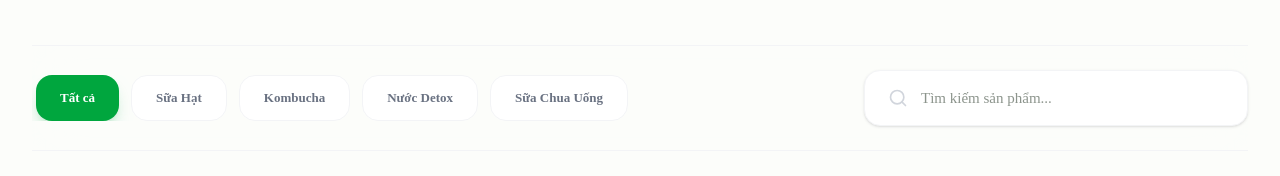
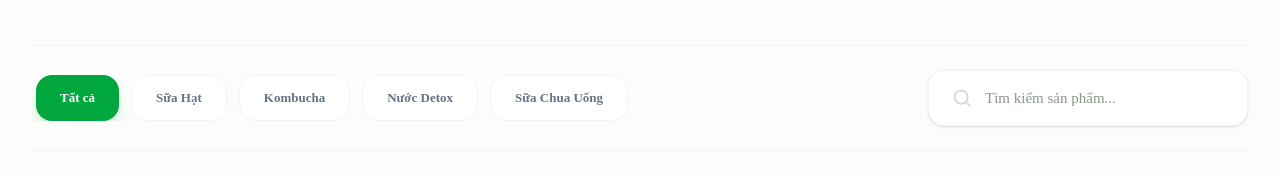
Before and after one commit to TonaNguyen/TramXanh-nhom7, a React (Vite) app: page / in a window 1280 px wide. Both pictures are taken after a click on the button "Sản Phẩm". Shown: the part 495-671 px from the top of the page. Built offline with nearby package versions, Linux system fonts and the light colour scheme.

Commit message:
update code

```diff
--- a/src/App.tsx
+++ b/src/App.tsx
@@ -569,8 +569,8 @@ const ProductsPage = ({ onBuyNow }: { onBuyNow: (p: Product) => void }) => {
 
       {/* Search and Filter Bar */}
       <div className="sticky top-24 z-40 bg-[#fcfdfa]/80 backdrop-blur-xl py-6 border-y border-gray-100">
-        <div className="flex flex-col lg:flex-row gap-8 items-center justify-between">
-          <div className="flex items-center w-full lg:w-auto overflow-x-auto pb-2 lg:pb-0 no-scrollbar">
+        <div className="flex flex-col lg:flex-row gap-6 items-center justify-between w-full">
+          <div className="flex items-center w-full lg:w-auto overflow-x-auto pb-2 lg:pb-0 no-scrollbar flex-1">
             <div className="flex gap-3 px-1">
               {['Tất cả', ...categories.map(c => c.name)].map((cat) => (
                 <button
@@ -587,7 +587,7 @@ const ProductsPage = ({ onBuyNow }: { onBuyNow: (p: Product) => void }) => {
               ))}
             </div>
           </div>
-          <div className="relative w-full lg:w-96">
+          <div className="relative w-full lg:w-80 flex-shrink-0">
             <Search className="absolute left-6 top-1/2 -translate-y-1/2 text-gray-300" size={20} />
             <input
               type="text"
```
